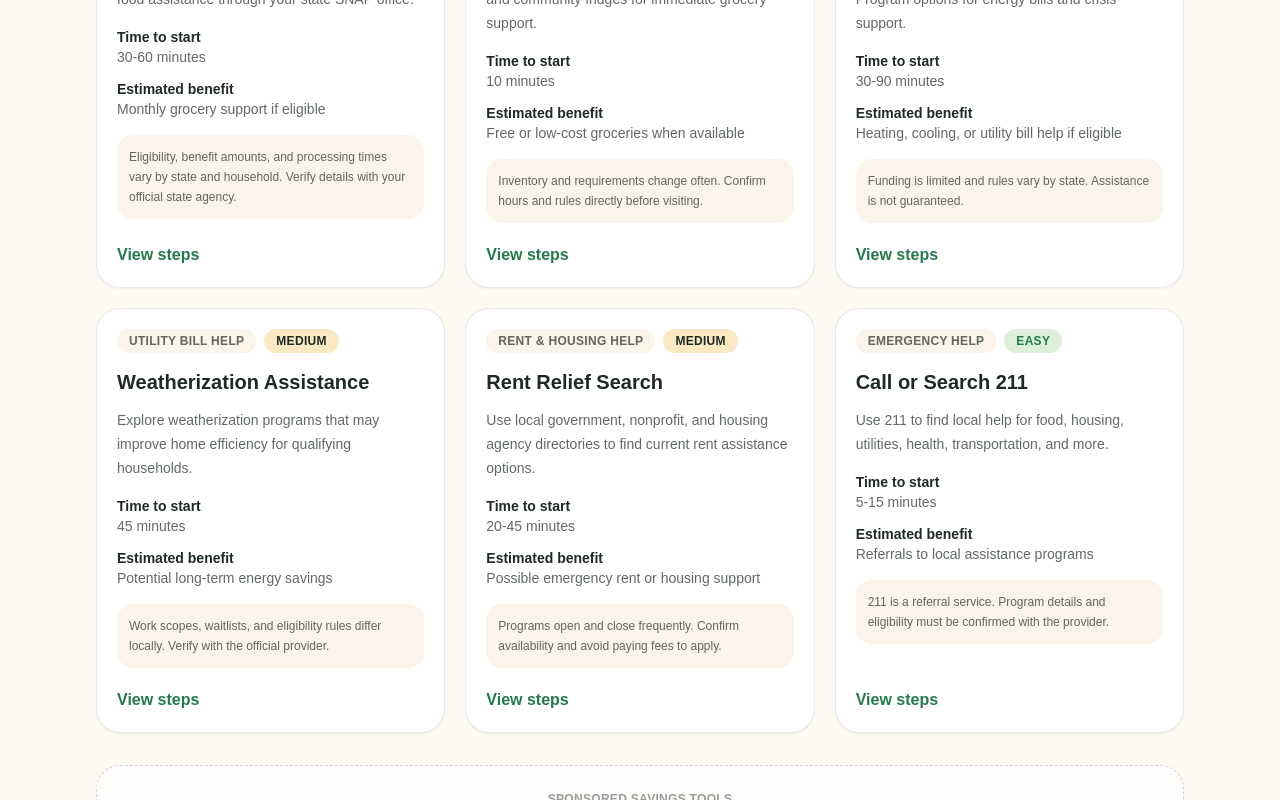
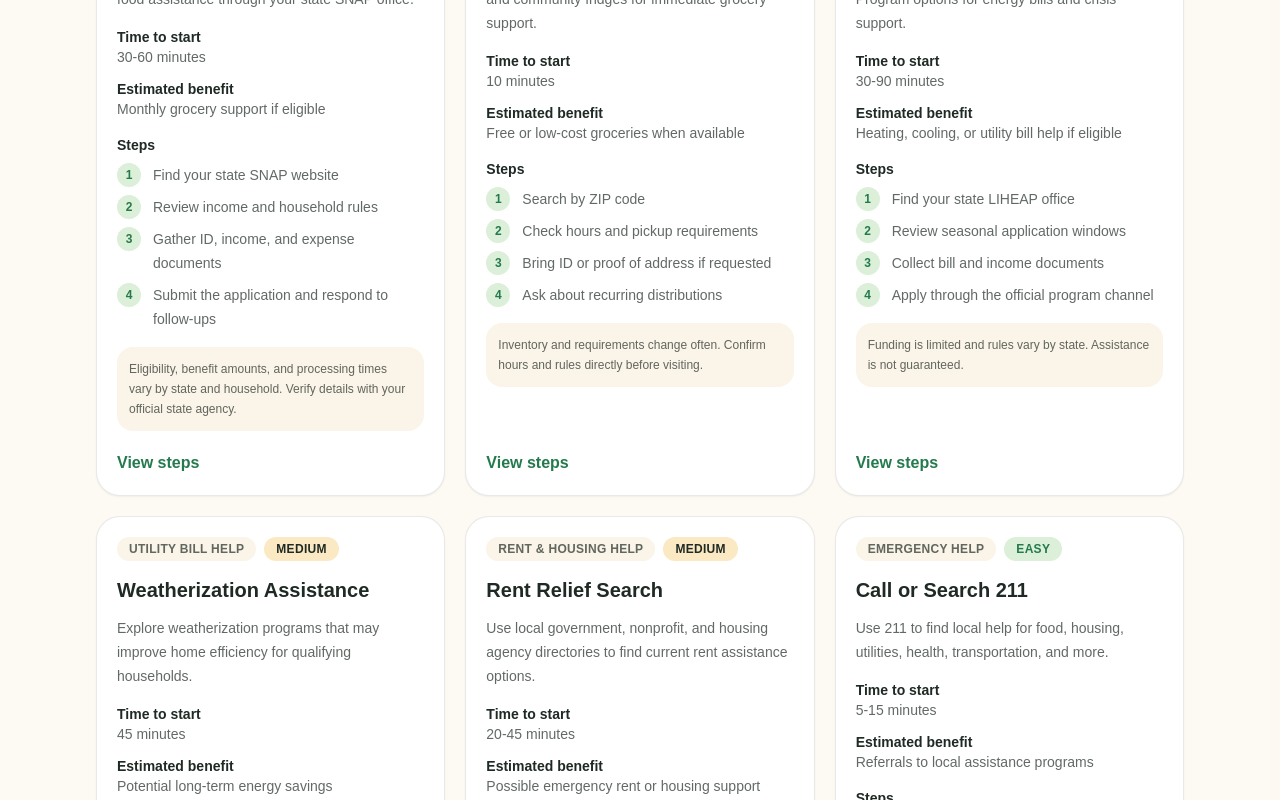
Before and after one commit to Weewoh04/Money-Hack-Database, a Next.js app: page / in a window 1280 px wide. Shown: the part 1680-2480 px from the top of the page. Built offline with nearby package versions, Linux system fonts and the light colour scheme.

Commit message:
Show steps on hack cards

```diff
--- a/src/components/HackCard.tsx
+++ b/src/components/HackCard.tsx
@@ -30,6 +30,19 @@ export default function HackCard({ hack }: HackCardProps) {
           <dd className="text-ink/70">{hack.estimatedBenefit}</dd>
         </div>
       </dl>
+      <div className="mt-4">
+        <h4 className="text-sm font-black text-ink">Steps</h4>
+        <ol className="mt-2 grid gap-2 text-sm leading-6 text-ink/70">
+          {hack.steps.map((step, index) => (
+            <li key={step} className="flex gap-3">
+              <span className="flex h-6 w-6 shrink-0 items-center justify-center rounded-full bg-leaf text-xs font-black text-moss">
+                {index + 1}
+              </span>
+              <span>{step}</span>
+            </li>
+          ))}
+        </ol>
+      </div>
       <p className="mt-4 rounded-2xl bg-cream p-3 text-xs leading-5 text-ink/70">{hack.warning}</p>
       <Link
         href={`/hacks#${hack.slug}`}
```
